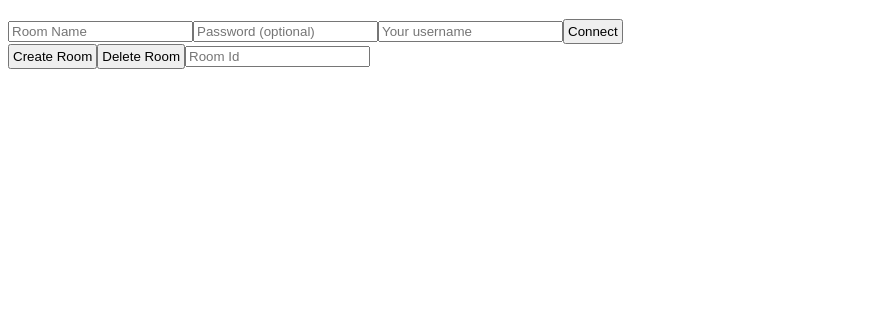
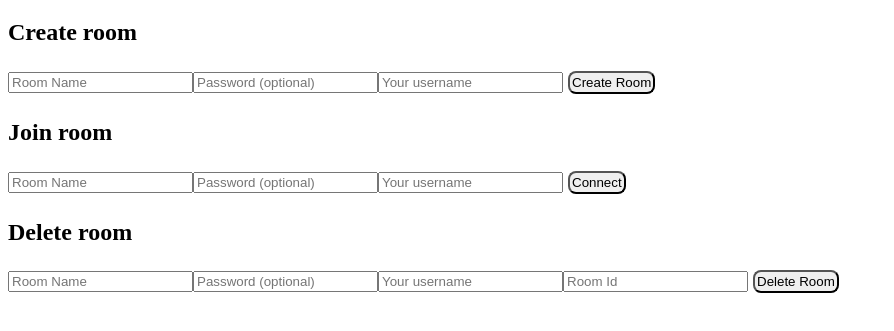
Before and after one commit to neoludolph/chtty, a website built with Vite: page frontend/index.html in a window 1280 px wide. Shown: the part 61-392 px from the top of the page, without its empty margins (0-894 px from the left). Built offline with nearby package versions, Linux system fonts and the light colour scheme.

Commit message:
Refactor frontend forms and styles; add delete room functionality and improve layout

```diff
--- a/frontend/script.js
+++ b/frontend/script.js
@@ -1,62 +1,130 @@
 'use strict';
 
 window.addEventListener("DOMContentLoaded", () => {
-    const joinDiv = document.getElementById("join-container")
+    const createAndJoinDiv = document.getElementById("join-container")
 
+    // Formular zum Erstellen eines Rooms
+    const createForm = document.createElement("form");
+    createAndJoinDiv.append(createForm);
+
+    const createFormHeading = document.createElement("h2");
+    createFormHeading.textContent = "Create room";
+
+    const roomNameInputCreate = document.createElement("input");
+    roomNameInputCreate.type = "text";
+    roomNameInputCreate.placeholder = "Room Name";
+
+    const roomPasswordInputCreate = document.createElement("Input");
+    roomPasswordInputCreate.type = "text";
+    roomPasswordInputCreate.placeholder = "Password (optional)";
+
+    const usernameInputCreate = document.createElement("input");
+    usernameInputCreate.type = "text";
+    usernameInputCreate.placeholder = "Your username";
+
+    const createButton = document.createElement("button");
+    createButton.textContent = "Create Room";
+    createButton.classList.add("button");
+
+    createForm.append(
+        createFormHeading,
+        roomNameInputCreate,
+        roomPasswordInputCreate,
+        usernameInputCreate,
+        createButton
+    );
+
+    // Formular zum Beitreten eines Rooms
     const joinForm = document.createElement("form");
-    joinDiv.append(joinForm);
+    createAndJoinDiv.append(joinForm);
 
-    const createForm = document.createElement("form");
-    joinDiv.append(createForm);
+    const joinFormHeading = document.createElement("h2");
+    joinFormHeading.textContent = "Join room";
 
-    const roomNameInput = document.createElement("input");
-    roomNameInput.type = "text";
-    roomNameInput.placeholder = "Room Name";
+    const roomNameInputJoin = document.createElement("input");
+    roomNameInputJoin.type = "text";
+    roomNameInputJoin.placeholder = "Room Name";
+
+    const roomPasswordInputJoin = document.createElement("Input");
+    roomPasswordInputJoin.type = "text";
+    roomPasswordInputJoin.placeholder = "Password (optional)";
+
+    const usernameInputJoin = document.createElement("input");
+    usernameInputJoin.type = "text";
+    usernameInputJoin.placeholder = "Your username";
+
+    const connectButton = document.createElement("button");
+    connectButton.textContent = "Connect";
+    connectButton.classList.add("button");
+
+    joinForm.append(
+        joinFormHeading,
+        roomNameInputJoin,
+        roomPasswordInputJoin,
+        usernameInputJoin,
+        connectButton
+    );
+
+    // Formular zum Löschen eines Rooms
+    const deleteForm = document.createElement("form");
+    createAndJoinDiv.append(deleteForm);
+
+    const deleteFormHeading = document.createElement("h2");
+    deleteFormHeading.textContent = "Delete room";
+
+    const roomNameInputDelete = document.createElement("input");
+    roomNameInputDelete.type = "text";
+    roomNameInputDelete.placeholder = "Room Name";
+
+    const roomPasswordInputDelete = document.createElement("Input");
+    roomPasswordInputDelete.type = "text";
+    roomPasswordInputDelete.placeholder = "Password (optional)";
+
+    const usernameInputDelete = document.createElement("input");
+    usernameInputDelete.type = "text";
+    usernameInputDelete.placeholder = "Your username";
+
+    const deleteRoomButton = document.createElement("button");
+    deleteRoomButton.textContent = "Delete Room";
+    deleteRoomButton.classList.add("button");
 
     const roomId = document.createElement("input");
     roomId.type = "text";
     roomId.placeholder = "Room Id";
 
-    const roomPasswordInput = document.createElement("Input");
-    roomPasswordInput.type = "text"
-    roomPasswordInput.placeholder = "Password (optional)"
+    deleteForm.append(
+        deleteFormHeading,
+        roomNameInputDelete,
+        roomPasswordInputDelete,
+        usernameInputDelete,
+        roomId,
+        deleteRoomButton
+    );
 
-    const usernameInput = document.createElement("input");
-    usernameInput.type = "text";
-    usernameInput.placeholder = "Your username";
-
-    const connectButton = document.createElement("button");
-    connectButton.textContent = "Connect";
-
-    const createButton = document.createElement("button");
-    createButton.textContent = "Create Room";
-
-    const deleteRoomButton = document.createElement("button");
-    deleteRoomButton.textContent = "Delete Room";
-
-    createForm.append(roomNameInput, roomPasswordInput, usernameInput, createButton, deleteRoomButton, roomId);
-    joinForm.append(roomNameInput, roomPasswordInput, usernameInput, connectButton);
-
-    roomNameInput.addEventListener("keydown", function(event) {
+    // Keydown für Create-Inputs
+    roomNameInputCreate.addEventListener("keydown", function(event) {
         if (event.key == "keydown") {
             event.preventDefault();
             connectButton.click();
         }
     });
 
-    roomPasswordInput.addEventListener("keydown", function(event) {
+    roomPasswordInputCreate.addEventListener("keydown", function(event) {
         if (event.key == "keydown") {
             event.preventDefault();
             connectButton.click();
         }
     });
 
-    usernameInput.addEventListener("keydown", function(event) {
+    usernameInputCreate.addEventListener("keydown", function(event) {
         if (event.key == "keydown") {
             event.preventDefault();
             connectButton.click();
         }
     });
+
+    // Keydown für Join-Inputs
+
 
     createButton.addEventListener("click", (event) => {
         event.preventDefault();
@@ -67,9 +135,9 @@ window.addEventListener("DOMContentLoaded", () => {
                 'Content-Type': 'application/json',
             },
             body: JSON.stringify({
-                roomname: roomNameInput.value,
-                password: roomPasswordInput.value,
-                username: usernameInput.value,
+                roomname: roomNameInputCreate.value,
+                password: roomPasswordInputCreate.value,
+                username: usernameInputCreate.value,
             })
         })
         .then(response => response.json())
@@ -90,7 +158,7 @@ window.addEventListener("DOMContentLoaded", () => {
             },
             body: JSON.stringify({
                 room_id: roomId.value,
-                password: roomPasswordInput.value,
+                password: roomPasswordInputCreate.value,
             })
         })
         .then(response => response.json())
@@ -103,16 +171,16 @@ window.addEventListener("DOMContentLoaded", () => {
     connectButton.addEventListener("click", (event) => {
         event.preventDefault();
 
-        joinDiv.style.display = "none";
+        createAndJoinDiv.style.display = "none";
 
-        const ws = new WebSocket(`ws://localhost:8000/ws/${roomNameInput.value}`);
+        const ws = new WebSocket(`ws://localhost:8000/ws/${roomNameInputCreate.value}`);
 
         ws.onopen = () => {
             ws.send(JSON.stringify({
                 type: "join",
-                username: usernameInput.value,
-                roomName: roomNameInput.value,
-                roomPassword: roomPasswordInput.value
+                username: usernameInputCreate.value,
+                roomName: roomNameInputCreate.value,
+                roomPassword: roomPasswordInputCreate.value
             }));
 
             const message = document.createElement("input");
@@ -131,7 +199,7 @@ window.addEventListener("DOMContentLoaded", () => {
                 ws.send(JSON.stringify({
                     type: "message",
                     message: message.value,
-                    userName: usernameInput.value
+                    userName: usernameInputCreate.value
                 }));
 
                 const p = document.createElement("p");
--- a/frontend/style.css
+++ b/frontend/style.css
@@ -1,3 +1,10 @@
-button {
-    padding: 3px;
+.button {
+    padding: 2px;
+    color: black;
+    border-radius: 8px;
+    margin: 5px;
 }
+
+.textFields {
+
+}
```
Also changed, not shown: 1 other file.
